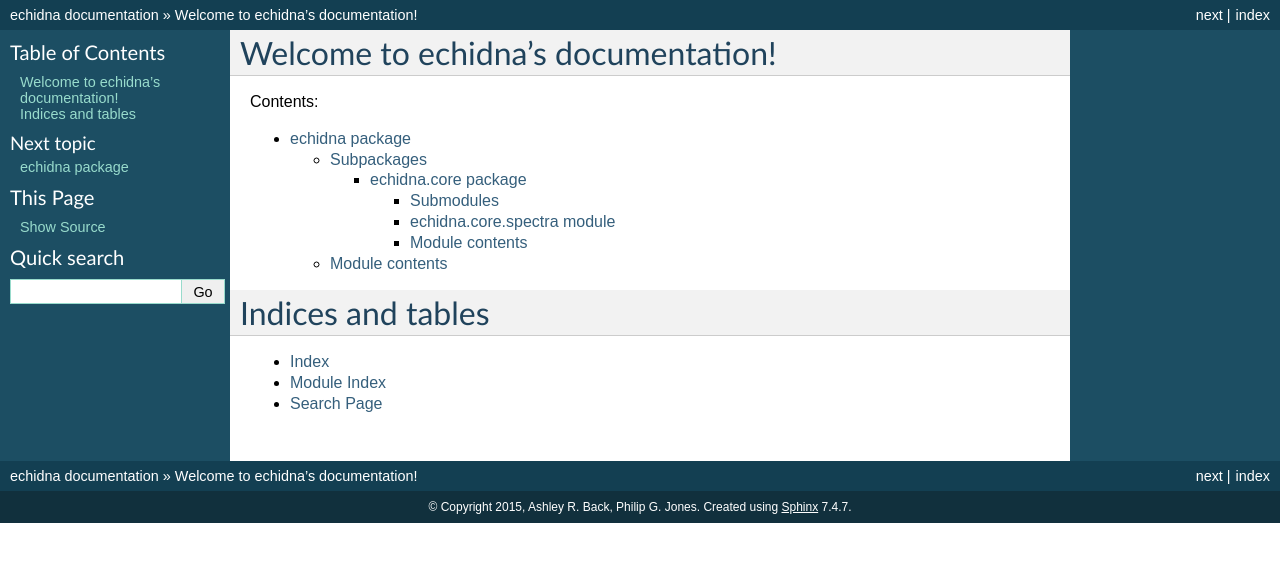
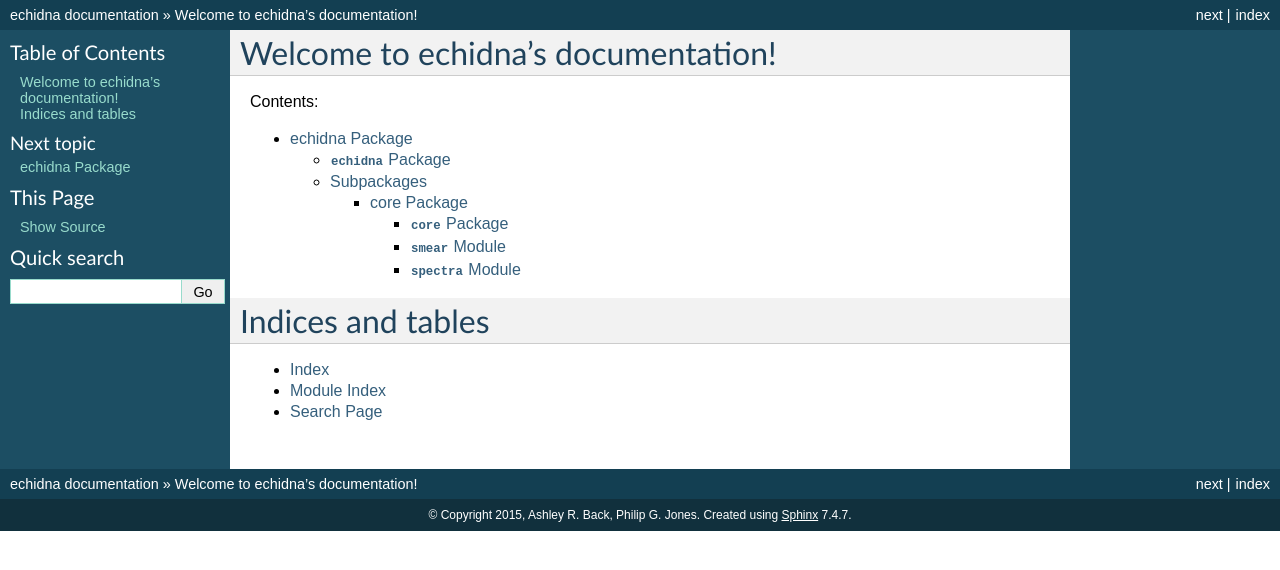
Before and after one commit to snoplusuk/echidna, a Sphinx documentation site: the page built from docs/index.rst, in a window 1280 px wide. Shown: the top 570 px of the page. Built offline with Sphinx 7.4.7, drawn with Linux system fonts in a browser that asks for light colours; pages that are not in the unit, such as notebooks, are missing from menus.

Commit message:
doc changes

```diff
--- a/docs/echidna.core.rst
+++ b/docs/echidna.core.rst
@@ -1,22 +1,26 @@
-echidna.core package
-====================
+core Package
+============
 
-Submodules
-----------
+:mod:`core` Package
+-------------------
 
-echidna.core.spectra module
----------------------------
+.. automodule:: echidna.core
+    :members:
+    :undoc-members:
+    :show-inheritance:
+
+:mod:`smear` Module
+-------------------
+
+.. automodule:: echidna.core.smear
+    :members:
+    :undoc-members:
+    :show-inheritance:
+
+:mod:`spectra` Module
+---------------------
 
 .. automodule:: echidna.core.spectra
     :members:
     :undoc-members:
     :show-inheritance:
-
-
-Module contents
----------------
-
-.. automodule:: echidna.core
-    :members:
-    :undoc-members:
-    :show-inheritance:
--- a/docs/echidna.rst
+++ b/docs/echidna.rst
@@ -1,5 +1,13 @@
-echidna package
+echidna Package
 ===============
+
+:mod:`echidna` Package
+----------------------
+
+.. automodule:: echidna.__init__
+    :members:
+    :undoc-members:
+    :show-inheritance:
 
 Subpackages
 -----------
@@ -7,12 +15,3 @@ Subpackages
 .. toctree::
 
     echidna.core
-    echidna.output
-
-Module contents
----------------
-
-.. automodule:: echidna
-    :members:
-    :undoc-members:
-    :show-inheritance:
```
